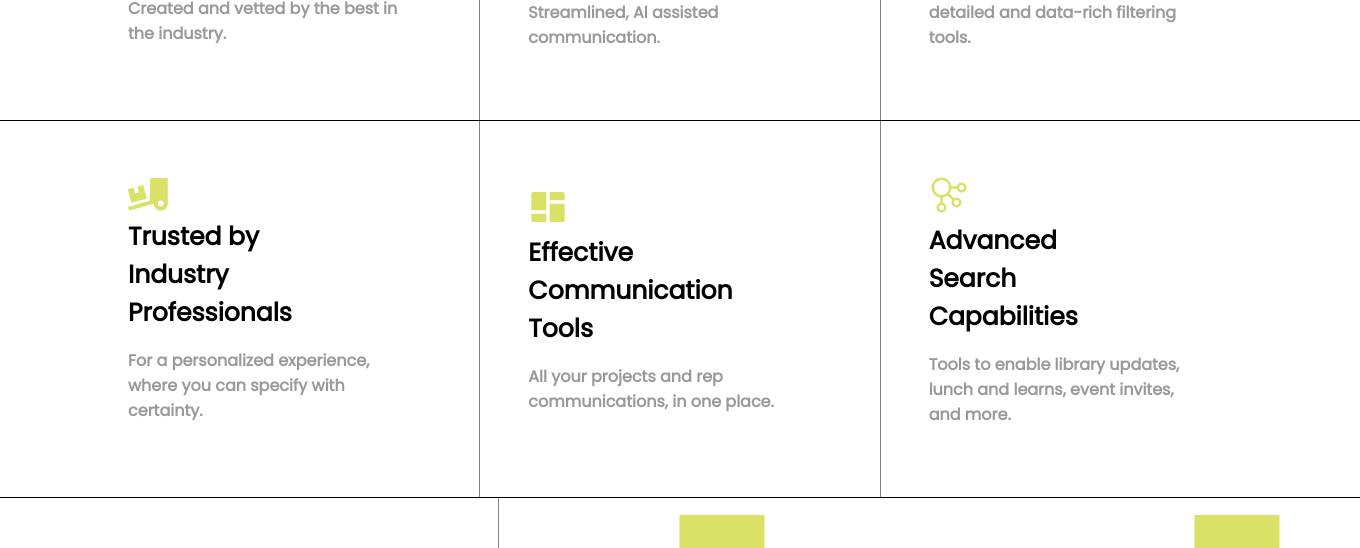
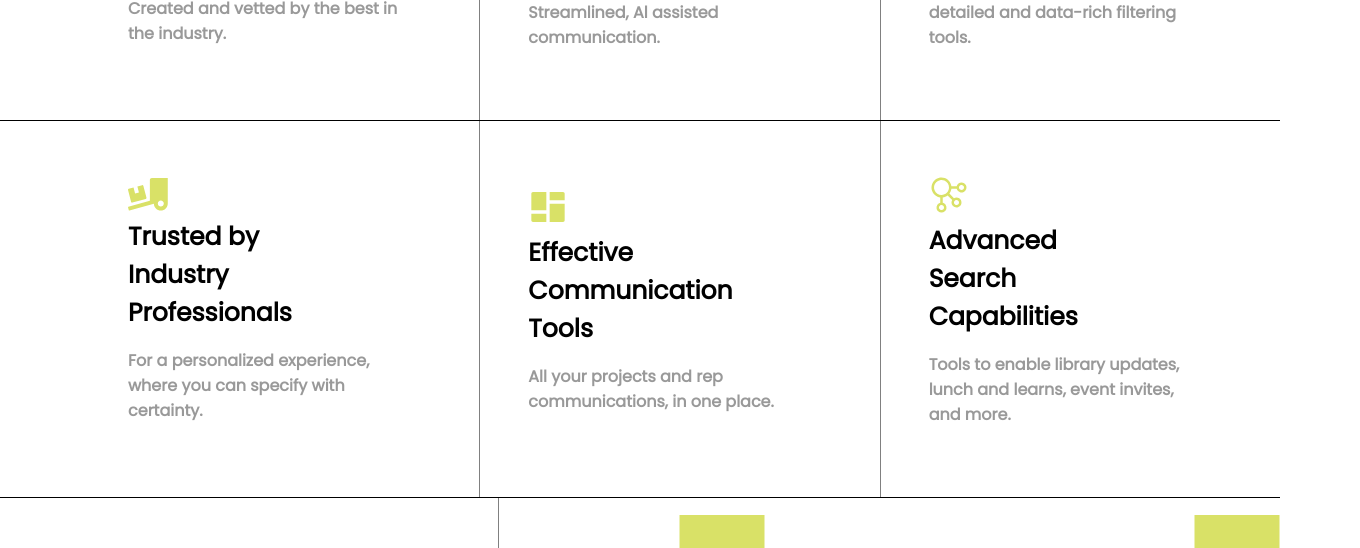
Before and after one commit to giridhar2000/vendorcontacts, a React (Create React App) app: page / in a window 1280 px wide. Shown: the part 2800-3348 px from the top of the page, 1360 px wide, since content can reach past the window. Built offline with nearby package versions, Linux system fonts and the light colour scheme.

Commit message:
Update Home.css

```diff
--- a/src/Pages/Home/Home.css
+++ b/src/Pages/Home/Home.css
@@ -488,7 +488,6 @@ hr {
     background-color: black;
     height: 1px;
     margin: 0;
-    padding-left: 10vh;
 }
 
 .aboutcolumn {
```
